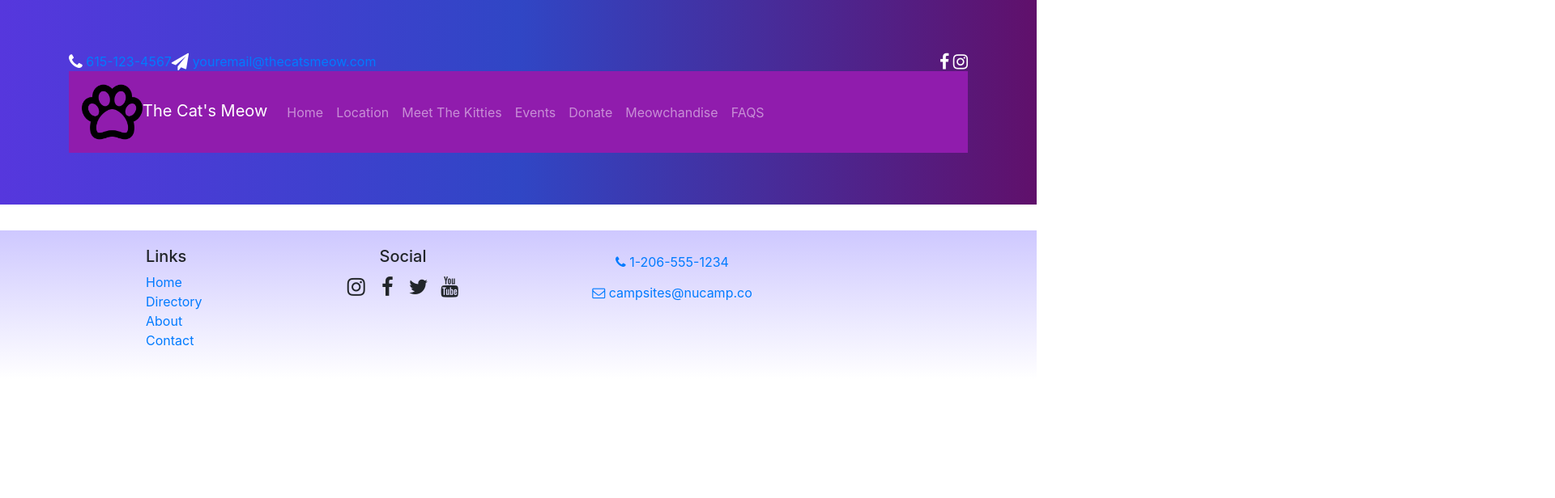
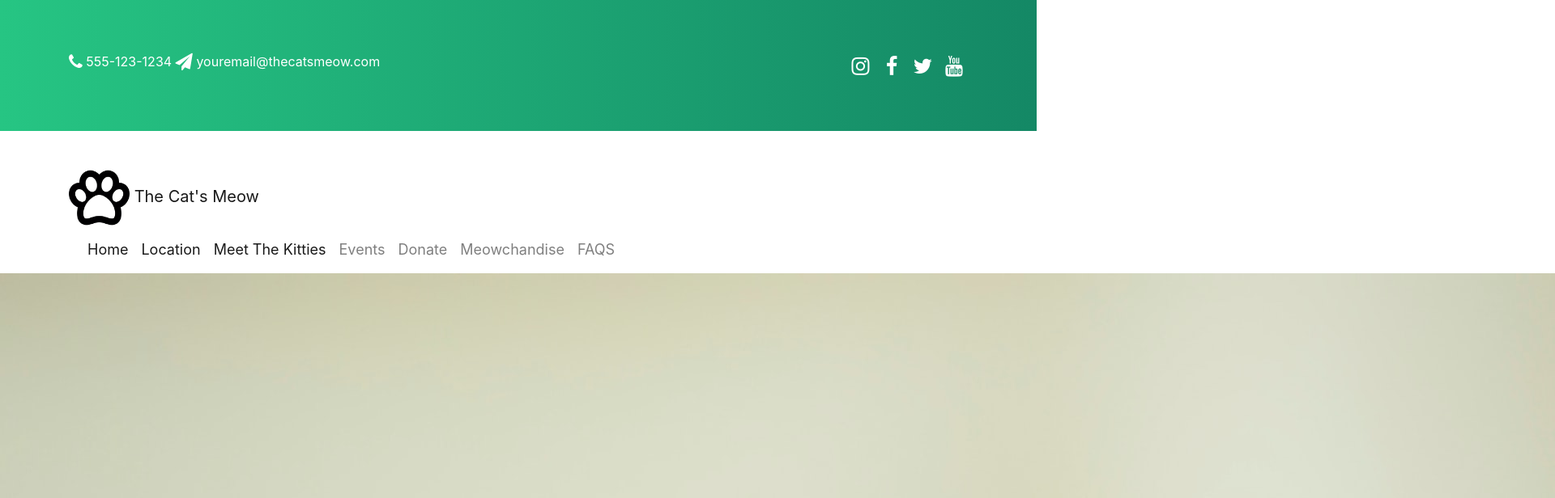
Before and after one commit to tashabryn/nucampsite-reactnative, a React (Create React App) app: page /home in a window 1280 px wide. Shown: the top 616 px of the page at 81% size, 1920 px wide, since content can reach past the window. Built offline with nearby package versions, Linux system fonts and the light colour scheme.

Commit message:
Worked on Header Footer and Background Image

```diff
--- a/package.json
+++ b/package.json
@@ -12,6 +12,7 @@
     "react": "^17.0.2",
     "react-dom": "^17.0.2",
     "react-popper": "1.3.6",
+    "react-router-dom": "5.2.0",
     "react-scripts": "4.0.3",
     "reactstrap": "8.5.1",
     "web-vitals": "^1.0.1"
--- a/src/App.css
+++ b/src/App.css
@@ -1,10 +1,33 @@
-body {
-  font-family: "Open Sans", sans-serif;
+.jumbotron {
+  background-image: linear-gradient(to right, #26c583, #148865);
+  margin: 0;
+  color: white;
 }
 
-h1, h2, h3, .card-body>.card-title {
-  font-family: "Lobster", cursive;
+.navbar {
+  overflow: auto;
+  margin: auto;
+  position: fixed;
+  top: 0px;
+  font-size: large !important;
 }
+
+li:hover {
+  background-color: #26c583;
+}
+
+.site-footer {
+  background-image: linear-gradient(#26c583, #148865);
+  padding: 20px;
+  margin-bottom: 0;
+}
+
+
+
+
+
+
+
 
 .card-title {
   font-weight: 500;
@@ -25,23 +48,3 @@ h2 {
   border-bottom: 1px ridge;
   min-height: 200px;
 }
-
-.site-footer {
-  background-image: linear-gradient(#CEC8FF, white);
-  padding: 20px 0;
-}
-
-.jumbotron {
-  margin: 0;
-  padding: 30px;
-  background-image: linear-gradient(to right, #5637DD, #3046C5, #60106B);
-  color: white;
-}
-
-.jumbotron h2 {
-  color: #CEC8FF;
-}
-
-.navbar-dark {
-  background-color: #901CAD;
-}
--- a/src/App.js
+++ b/src/App.js
@@ -1,13 +1,16 @@
 import React, { Component } from 'react';
 import Main from './components/MainComponent';
+import { BrowserRouter } from 'react-router-dom';
 import './App.css';
 
 class App extends Component {
     render() {
         return (
-            <div className="App">
-                <Main />
-            </div>
+            <BrowserRouter>
+                <div className="App">
+                    <Main />
+                </div>
+            </BrowserRouter>
         );
     };
 }
--- /dev/null
+++ b/src/components/BackgroundComponent.js
@@ -0,0 +1,14 @@
+import React, { Component } from 'react';
+import { Media } from 'reactstrap';
+
+class Background extends Component {
+    render() {
+        return (
+            <Media src="images/catbackground.jpg" fluid>
+
+            </Media>
+        );
+    }
+}
+
+export default Background;
--- a/src/components/FooterComponent.js
+++ b/src/components/FooterComponent.js
@@ -1,32 +1,50 @@
 import React from 'react';
+import { Link } from 'react-router-dom';
 
 function Footer(props) {
     return (
         <footer className="site-footer">
             <div className="container">
                 <div className="row">
-                    <div className="col-4 col-sm-2 offset-1">
+                    <div className="col text-center text-white">
                         <h5>Links</h5>
                         <ul className="list-unstyled">
-                            <li><a href="#">Home</a></li>
-                            <li><a href="#">Directory</a></li>
-                            <li><a href="#">About</a></li>
-                            <li><a href="#">Contact</a></li>
+                            <li><Link to='/home' className="text-white">Home</Link></li>
+                            <li><Link to="#location" className="text-white">Location</Link></li>
+                            <li><Link to="#meetkitties" className="text-white">Meet the Kitties</Link></li>
+                            <li><Link to="/events" className="text-white">Events</Link></li>
+                            <li><Link to="/meowchandise" className="text-white">Meowchandise</Link></li>
+                            <li><Link to="/faqs" className="text-white">FAQ</Link></li>
                         </ul>
                     </div>
-                    <div className="col-6 col-sm-3 text-center">
+                    <div className="col text-center text-white">
                         <h5>Social</h5>
-                        <a className="btn btn-social-icon btn-instagram" href="http://instagram.com/"><i className="fa fa-instagram" /></a>{' '}
-                        <a className="btn btn-social-icon btn-facebook" href="http://www.facebook.com/"><i className="fa fa-facebook" /></a>{' '}
-                        <a className="btn btn-social-icon btn-twitter" href="http://twitter.com/"><i className="fa fa-twitter" /></a>{' '}
-                        <a className="btn btn-social-icon btn-google" href="http://youtube.com/"><i className="fa fa-youtube" /></a>
+                        <a className="btn btn-social-icon btn-instagram" href="http://instagram.com/"><i className="fa fa-instagram text-white" /></a>{' '}
+                        <a className="btn btn-social-icon btn-facebook" href="http://www.facebook.com/"><i className="fa fa-facebook text-white" /></a>{' '}
+                        <a className="btn btn-social-icon btn-twitter" href="http://twitter.com/"><i className="fa fa-twitter text-white" /></a>{' '}
+                        <a className="btn btn-social-icon btn-google" href="http://youtube.com/"><i className="fa fa-youtube text-white" /></a>
                     </div>
-                    <div className="col-sm-4 text-center">
-                        <a role="button" className="btn btn-link" href="tel:+12065551234"><i className="fa fa-phone" /> 1-206-555-1234</a><br />
-                        <a role="button" className="btn btn-link" href="mailto:notreal@notreal.co"><i className="fa fa-envelope-o" /> campsites@nucamp.co</a>
+                    <div className="col text-center text-white">
+                        <h5>Contact Us</h5>
+                        <a role="button" className="btn btn-link text-white" href="tel:+15551231234"><i className="fa fa-phone" /> 1-555-123-1234</a><br />
+                        <a role="button" className="btn btn-link text-white" href="mailto:youremail@thecatsmeow.com"><i className="fa fa-envelope-o" /> youremail@thecatsmeow.com</a>
+                        <p>2323 21st Avenue South<br></br>
+                        Nashville, TN 37212</p>
                     </div>
                 </div>
             </div>
+
+            <div class="row mt-5">
+            <div class="col-md-12 text-center">
+            <p class="copyright">
+                This template is made with <i class="fa fa-heart" aria-hidden="true"></i> with the help from:
+                Icons made by Freepik from www.flaticon.com, Photos courtesy of Christine Knappe, Pacto Visual, Jae Park,
+                Kari Shea, Lina Angelov, Karina Vorozheevaand, Erik-Jan Leusink, Jari Hytönen, Kote Puerto, Kari Shea, James Sutton at www.unsplash.com
+                fizkes/ Getty Images www.catster.com, PM_BiscuitsAndGravy on Reddit Katmint™ Feline Wellness on Instagram
+                "Crafting with Cat Hair" by Kaori Tsutaya.
+            </p>
+            </div>
+        </div>
         </footer>
     );
 }
--- a/src/components/HeaderComponent.js
+++ b/src/components/HeaderComponent.js
@@ -1,7 +1,24 @@
 import React, { Component }  from 'react';
-import { Navbar, NavbarBrand, NavbarToggler, Nav, NavItem, NavLink, Collapse, Jumbotron } from 'reactstrap';
+import { Navbar, NavbarBrand, NavbarToggler, Nav, NavItem, Collapse, Jumbotron } from 'reactstrap';
+import { NavLink } from 'react-router-dom';
 
 class Header extends Component {
+
+    constructor(props) {
+        super(props);
+
+        this.toggleNav = this.toggleNav.bind(this);
+        this.state ={
+            isNavOpen: false
+        };
+    }
+
+    toggleNav() {
+        this.setState({
+            isNavOpen: !this.state.isNavOpen
+        });
+    }
+
     render() {
         return (
             <React.Fragment>
@@ -9,26 +26,29 @@ class Header extends Component {
                     <div className="container">
                         <div className="row">
                             <div className="col">
-                                <i class="fa fa-phone fa-lg"></i><a href="tel:615-123-4567"> 615-123-4567</a>
-                                <i class="fa fa-paper-plane fa-lg"></i><a href="mailto:youremail@thecatsmeow.com"> youremail@thecatsmeow.com</a>
+                                <i class="fa fa-phone fa-lg"></i><a href="tel:555-123-1234" className="text-white"> 555-123-1234</a> {' '}
+                                <i class="fa fa-paper-plane fa-lg"></i><a href="mailto:youremail@thecatsmeow.com" className="text-white"> youremail@thecatsmeow.com</a>
                             </div>
                             <div class="col text-right">
-                                <a href="http://facebook.com/"> <i class="fa fa-facebook text-white fa-lg"></i></a>
-                                <a href="http://instagram.com/"> <i class="fa fa-instagram text-white fa-lg"></i></a>
+                                <a className="btn btn-social-icon btn-instagram" href="http://instagram.com/"><i className="fa fa-instagram text-white" /></a>{' '}
+                                <a className="btn btn-social-icon btn-facebook" href="http://www.facebook.com/"><i className="fa fa-facebook text-white" /></a>{' '}
+                                <a className="btn btn-social-icon btn-twitter" href="http://twitter.com/"><i className="fa fa-twitter text-white" /></a>{' '}
+                                <a className="btn btn-social-icon btn-google" href="http://youtube.com/"><i className="fa fa-youtube text-white" /></a>
                             </div>
                         </div>
                     </div>
+                </Jumbotron>
 
+                <Navbar light expand="md" sticky="top">
                     <div className="container">
                         <div className="row">
                             <div className="col">
-                                <Navbar dark expand="lg" sticky="top">
+                                <NavbarBrand id="text" href="/"><img src="/images/pawprint.png" alt="cat paw" width="75"
+                                height="75"></img>{' '}The Cat's Meow</NavbarBrand>
+                                <NavbarToggler onClick={this.toggleNav} />
 
-                                    <NavbarBrand id="text" href="/"><img src="/images/pawprint.png" alt="cat paw" width="75"
-                                    height="75"></img>The Cat's Meow</NavbarBrand>
-                                    <NavbarToggler onClick={this.toggleNav} />
-
-                                    <Collapse navbar>
+                                <div className="col text-right">
+                                    <Collapse isOpen={this.state.isNavOpen} navbar>
                                         <Nav navbar>
                                             <NavItem>
                                                 <NavLink className="nav-item nav-link" to="/home">Home</NavLink>
@@ -46,19 +66,18 @@ class Header extends Component {
                                                 <NavLink className="nav-link" to="/donate">Donate</NavLink>
                                             </NavItem>
                                             <NavItem>
-                                                <NavLink className="nav-link" to="/">Meowchandise</NavLink>
+                                                <NavLink className="nav-link" to="/meowchandise">Meowchandise</NavLink>
                                             </NavItem>
                                             <NavItem>
-                                                <NavLink className="nav-link" to="/">FAQS</NavLink>
+                                                <NavLink className="nav-link" to="/faqs">FAQS</NavLink>
                                             </NavItem>
                                         </Nav>
                                     </Collapse>
-                                </Navbar>
+                                </div>
                             </div>
                         </div>
                     </div>
-                </Jumbotron>
-
+                </Navbar>
             </React.Fragment>
         );
     }
--- /dev/null
+++ b/src/components/HomeComponent.js
@@ -0,0 +1,11 @@
+import React from 'react';
+
+function Home(props) {
+    return (
+        <div className="container">
+            <h4>Home</h4>
+        </div>
+    );
+}
+
+export default Home;
--- a/src/components/MainComponent.js
+++ b/src/components/MainComponent.js
@@ -1,6 +1,9 @@
 import React, { Component } from 'react';
 import Header from './HeaderComponent';
 import Footer from './FooterComponent';
+import Home from './HomeComponent';
+import { Switch, Route, Redirect } from 'react-router-dom';
+import Background from './BackgroundComponent';
 
 class Main extends Component {
     constructor(props) {
@@ -10,9 +13,21 @@ class Main extends Component {
     }
 
     render() {
+
+        const HomePage = () => {
+            return (
+                <Home />
+            );
+        };
+
         return (
             <div>
                 <Header />
+                <Background />
+                <Switch>
+                    <Route path='/home' component={HomePage} />
+                    <Redirect to='/home' />
+                </Switch>
                 <Footer />
             </div>
         );
```
Also changed, not shown: 1 other file (tests, documents, lock files or other folders).
